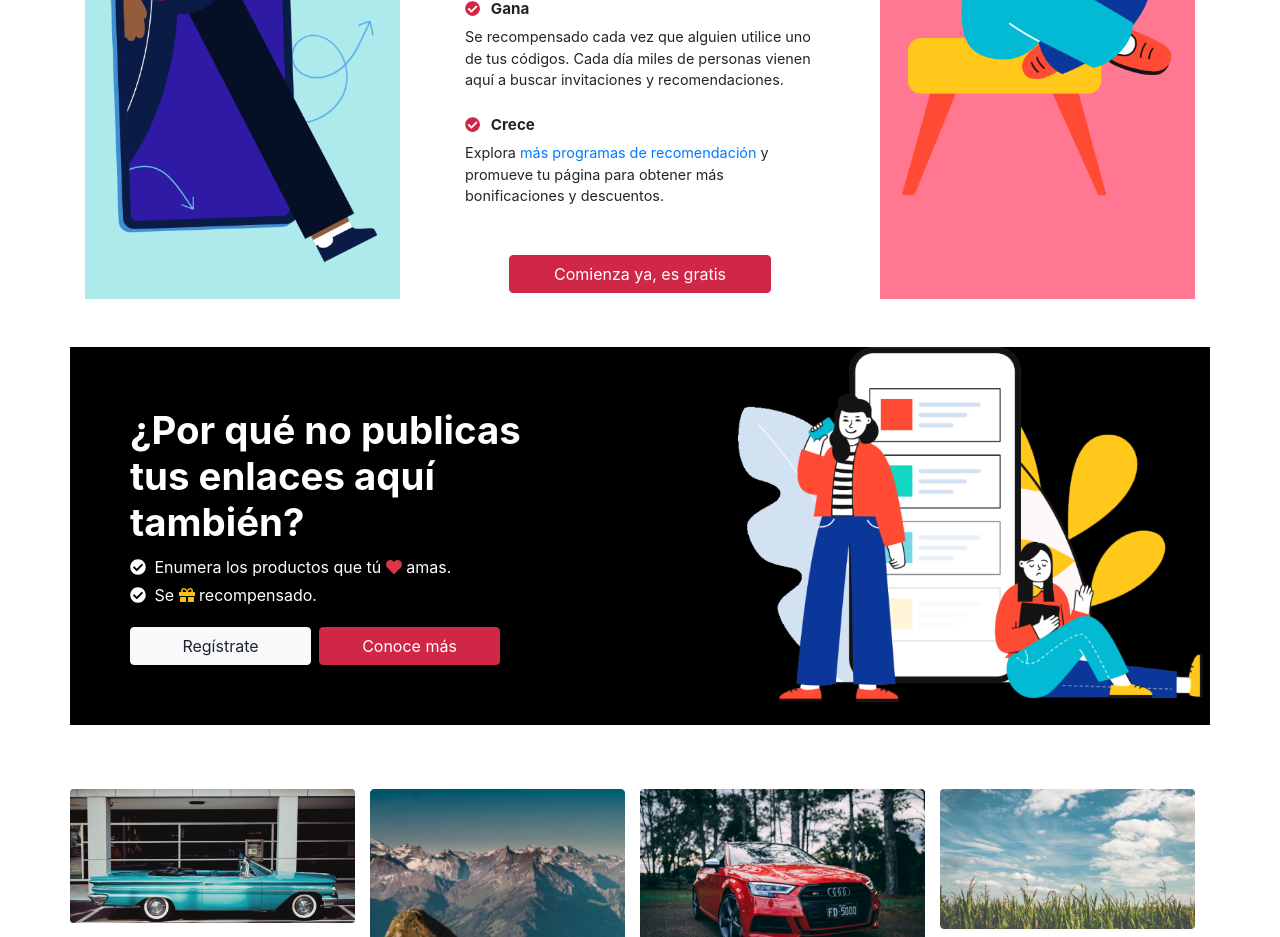
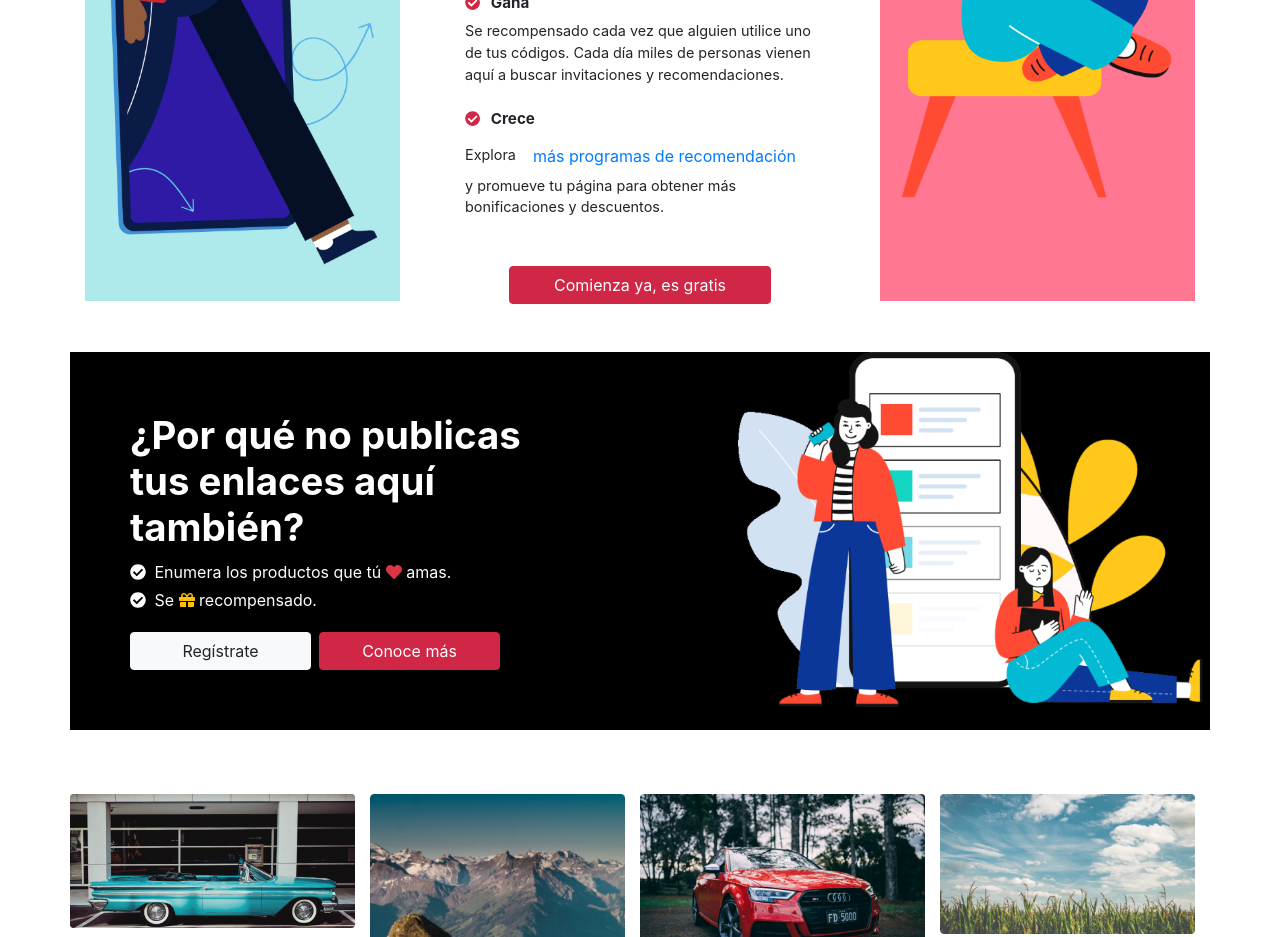
Before and after one commit to fonsovariz/invitacion, a React (Create React App) app: page / in a window 1280 px wide. Shown: the part 940-1877 px from the top of the page. Built offline with nearby package versions, Linux system fonts and the light colour scheme.

Commit message:
Cambiar el elemento "anchor" por un botón en ContenidoSuperior.tsx

```diff
--- a/src/components/ContenidoSuperior/ContenidoSuperior.tsx
+++ b/src/components/ContenidoSuperior/ContenidoSuperior.tsx
@@ -62,9 +62,9 @@ const ContenidoSuperior = () => {
           </H3>
           <P className="mb-5">
             Explora{" "}
-            <a href="#" target="_blank">
+            <Button variant="link" target="_blank">
               más programas de recomendación
-            </a>{" "}
+            </Button>{" "}
             y promueve tu página para obtener más bonificaciones y descuentos.
           </P>
 
```
